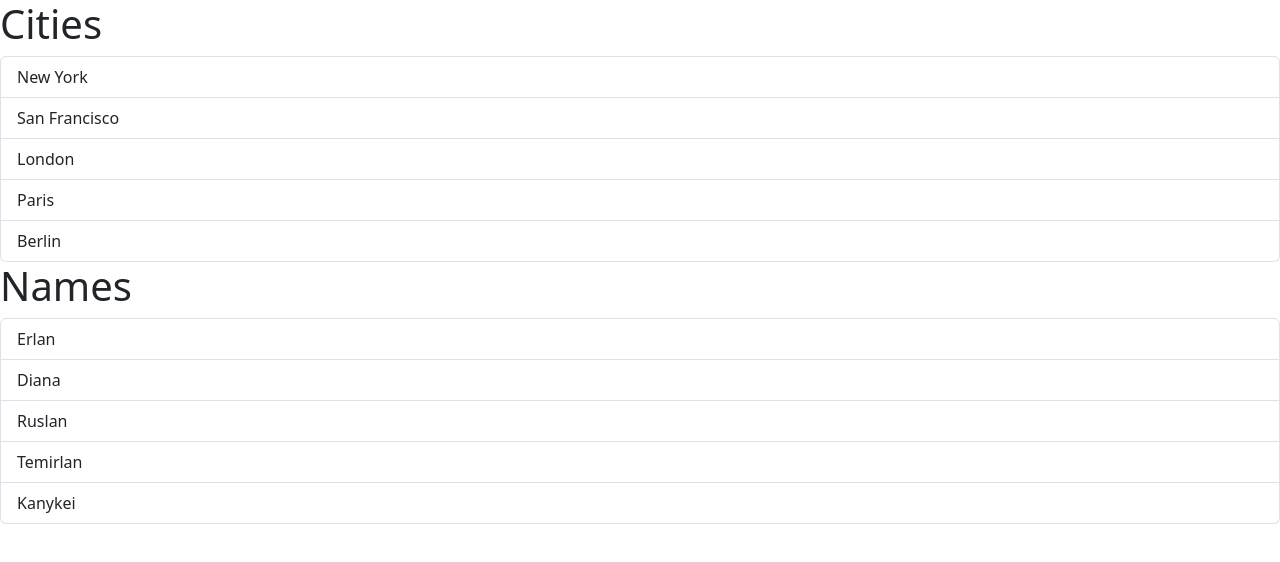
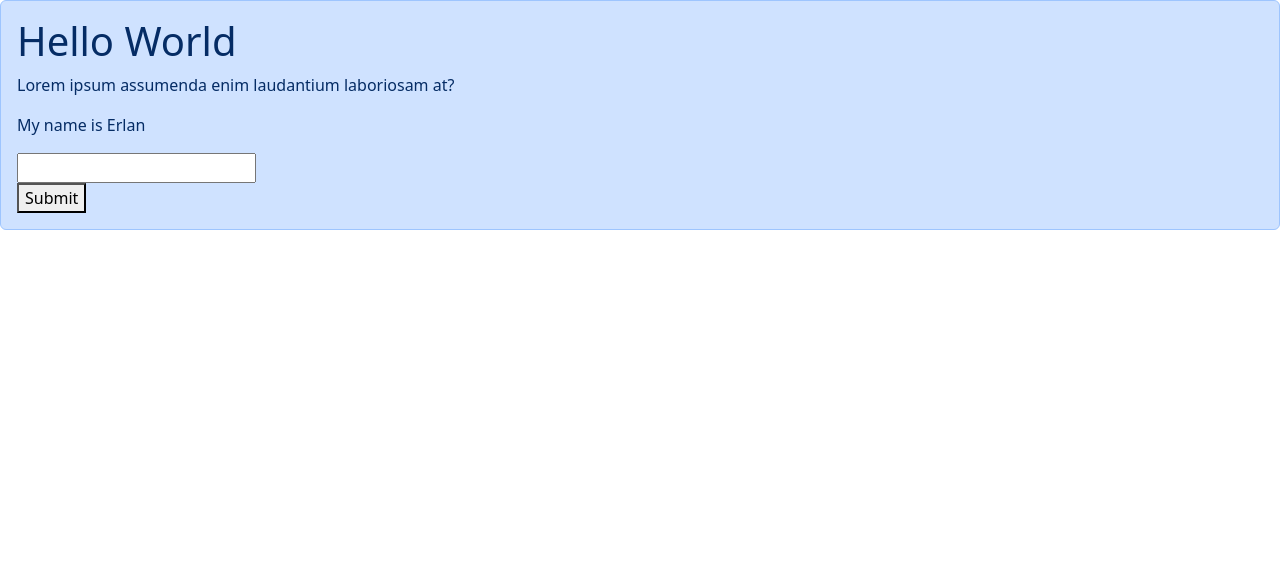
Before and after one commit to jukeshov-erlan/react-app-1, a React (Vite) app: page / in a window 1280 px wide. Shown: the top 562 px of the page. Built offline with nearby package versions, Linux system fonts and the light colour scheme.

Commit message:
working with children and added ReactNode

```diff
--- a/src/App.tsx
+++ b/src/App.tsx
@@ -1,24 +1,16 @@
-// import Message from './Message';
-import ListGroup from "./components/ListGroup";
+import Alert from "./components/Alert";
 
 function App() {
-  let items = ["New York", "San Francisco", "London", "Paris", "Berlin"];
-  let items2 = ["Erlan", "Diana", "Ruslan", "Temirlan", "Kanykei"];
-
-
-  const handleSelectItem = (item: string) => console.log(item);
   return (
     <div>
-      <ListGroup
-        items={items}
-        heading="Cities"
-        onSelectItem={handleSelectItem}
-      />
-      <ListGroup
-        items={items2}
-        heading="Names"
-        onSelectItem={handleSelectItem}
-      />
+      <Alert>
+        <h1>Hello World</h1>
+        <p>Lorem ipsum assumenda enim laudantium laboriosam at?</p>
+        <p>My name is Erlan</p>
+        <input type="text" />
+        <br />
+        <button>Submit</button>
+      </Alert>
     </div>
   );
 }
--- a/src/components/Alert.tsx
+++ b/src/components/Alert.tsx
@@ -1,7 +1,11 @@
-import React from "react";
+import React, { ReactNode } from "react";
 
-const Alert = () => {
-  return <div>Alert</div>;
+interface Props {
+  children: ReactNode;
+}
+
+const Alert = ({ children }: Props) => {
+  return <div className="alert alert-primary">{children}</div>;
 };
 
 export default Alert;
```
